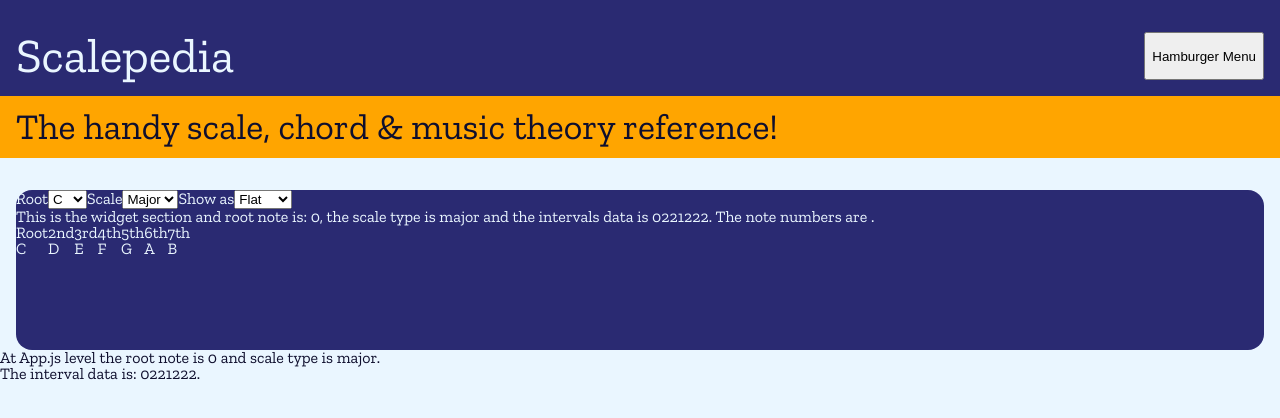
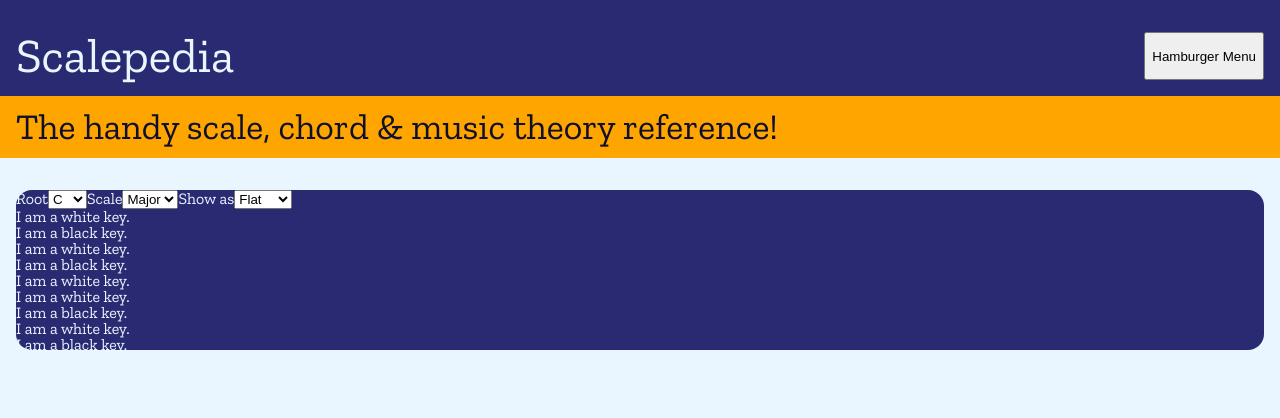
Before and after one commit to thomaswalsh92/scalepedia, a React (Create React App) app: page / in a window 1280 px wide. Shown: the top 418 px of the page. Built offline with nearby package versions, Linux system fonts and the light colour scheme.

Commit message:
built foundations of keyboard component that can render child key components based on a set pattern to match a musical keyboard

```diff
--- a/src/App.js
+++ b/src/App.js
@@ -52,8 +52,6 @@ function App() {
       showAs={showAs}
       changeShowAs={changeShowAs}
       />
-      <p>At App.js level the root note is {rootNote} and scale type is {scaleType}.</p>
-      <p>The interval data is: {scaleIntervals}.</p>
       </div>
     </div>
   );
--- /dev/null
+++ b/src/Widget/Keyboard.js
@@ -0,0 +1,44 @@
+const KeyboardNote = (props) => {
+    let keyColor
+
+    if (props.isWhite === true) {
+        keyColor = 'white'
+    }
+    else {
+        keyColor = 'black'
+    };
+
+    return (
+        <div><p>I am a {keyColor} key.</p></div>
+    );
+
+}
+
+// aligns note values with black keys on keyboard.
+const octaveKeyIsWhite = [true, false, true, false, true, true, false, true, false, true, false, true]
+
+// keyboard takes the state notes array, a start position
+// and a length param and creates a keyboard graphic.
+export const Keyboard = (props) => {
+
+    let keyboardNotes = []
+
+    for (let i = 0; i < props.length; i++) {
+        let noteObject = {
+            isWhite: null
+        }
+        if (octaveKeyIsWhite[i] === true) {
+            noteObject.isWhite = true
+        } else {
+            noteObject.isWhite = false
+        };
+        keyboardNotes.push(noteObject)
+    };
+
+    return (
+        <div>
+            {keyboardNotes.map((keyboardNote, x) => (<KeyboardNote key={x} isWhite={keyboardNote.isWhite}/>))}
+
+        </div>
+    )
+}
--- a/src/Widget/Widget.js
+++ b/src/Widget/Widget.js
@@ -1,4 +1,5 @@
 import { ControlBar } from './ControlBar.js'
+import { Keyboard } from './Keyboard.js'
 import { NoteSection } from './NoteSection.js'
 
 export const Widget = (props) => {
@@ -13,12 +14,12 @@ export const Widget = (props) => {
             changeScaleIntervals={props.changeScaleIntervals}
             showAs={props.showAs}
             changeShowAs={props.changeShowAs} />
-            <p>This is the widget section and root note is: {props.rootNote}, the scale type is {props.scaleType} and the intervals data is {props.scaleIntervals}. The note numbers are {props.noteNumbers}.</p>
-            <NoteSection
+            {/* <NoteSection
             rootNote={props.rootNote}
             scaleIntervals={props.scaleIntervals}
             showAs={props.showAs}
-            />
+            /> */}
+            <Keyboard length="12"/>
         </div>
     );
 };
--- a/src/utilities/intervalLookup.js
+++ b/src/utilities/intervalLookup.js
@@ -1,5 +1,4 @@
 export const intervalLookup = (scaleType) => {
-    console.log (`intervalLookup being called with ${scaleType}`)
     const intervalTable = [
         { scaleType: 'major',
           intervals: [0, 2, 2, 1, 2, 2, 2]
```
